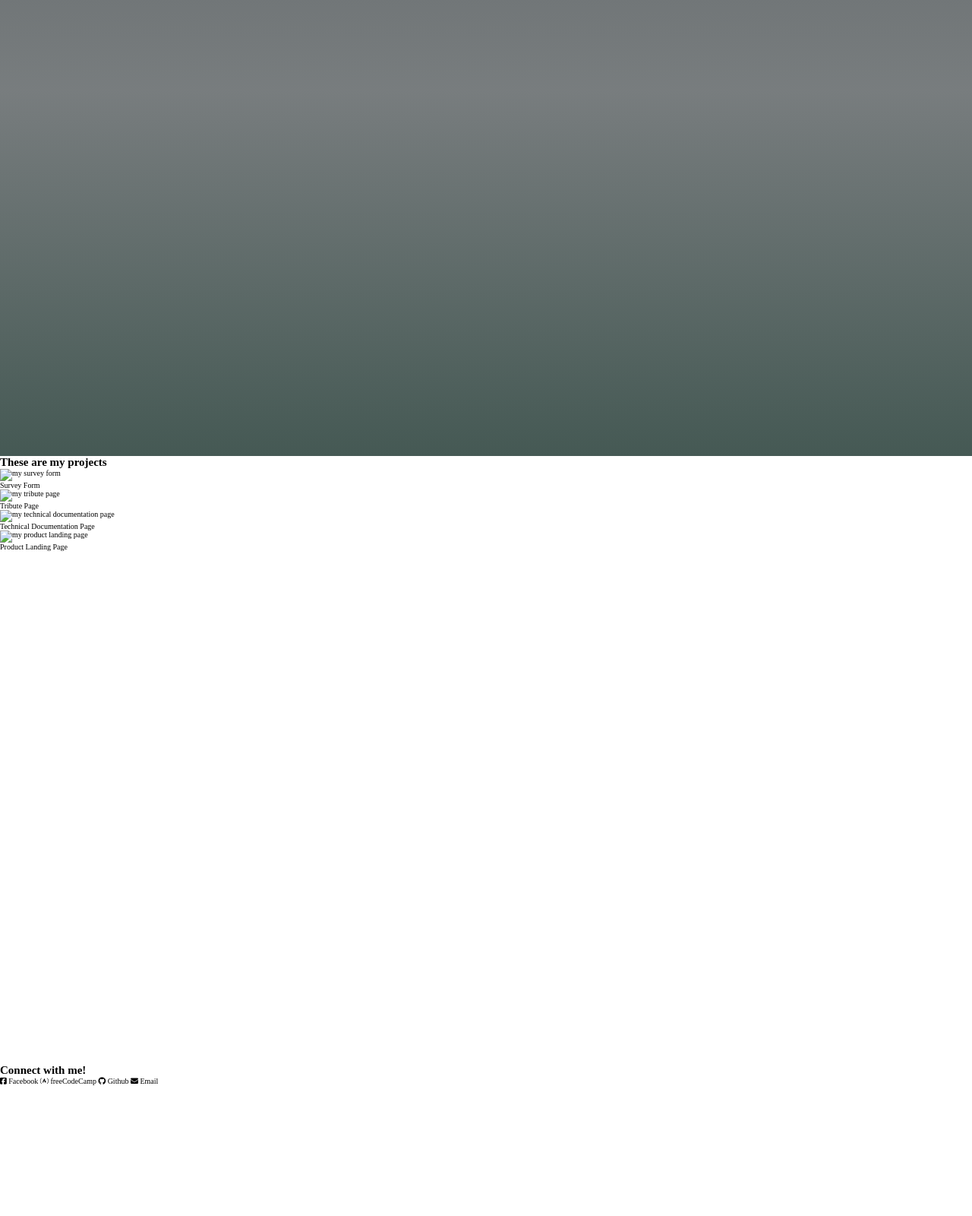
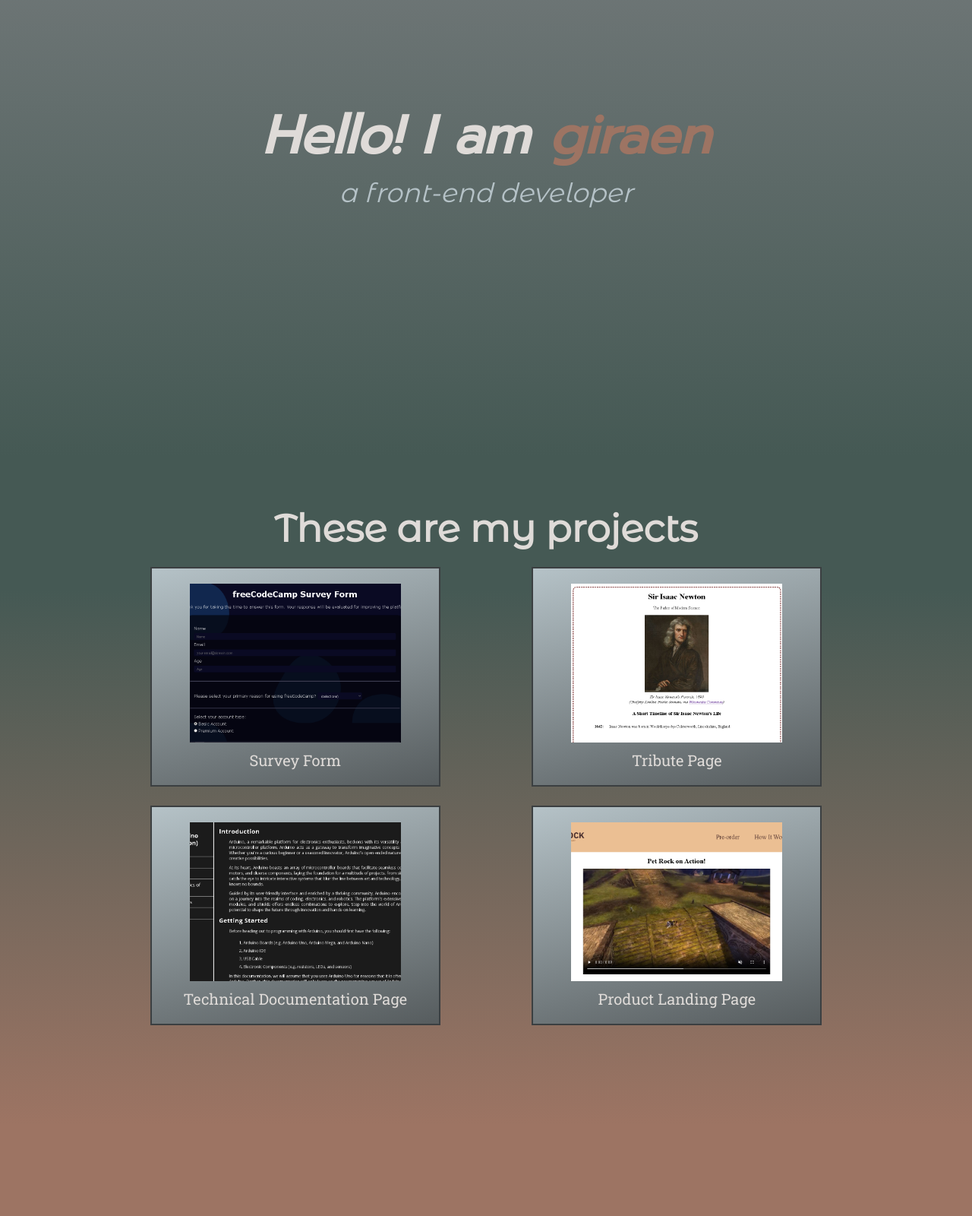
Before and after one commit to giraen/freecodecamp-solutions, a plain HTML site: page Responsive Web Design/personal-portfolio-webpage/personal-portfolio-webpage.html in a window 1280 px wide. Shown: the part 200-1800 px from the top of the page at 76% size. Drawn offline with Linux system fonts and the light colour scheme.

Commit message:
Finished Portfolio Page

```diff
--- a/Responsive Web Design/personal-portfolio-webpage/personal-portfolio-webpage.html
+++ b/Responsive Web Design/personal-portfolio-webpage/personal-portfolio-webpage.html
@@ -3,6 +3,12 @@
 <head>
     <meta charset="UTF-8">
     <meta name="viewport" content="width=device-width, initial-scale=1.0">
+
+    <!-- FONTS -->
+    <link rel="preconnect" href="https://fonts.googleapis.com">
+    <link rel="preconnect" href="https://fonts.gstatic.com" crossorigin>
+    <link href="https://fonts.googleapis.com/css2?family=Montserrat+Alternates&family=Prompt&family=Roboto+Slab&display=swap" rel="stylesheet">
+
     <link rel="stylesheet" href="styles.css">
 
     <title>Personal Portfolio Webpage</title>
@@ -27,23 +33,31 @@
         <div id="grid-container">
             <!-- PROJECTS HERE -->
             <div class="project-tile">
-                <img src="" alt="my survey form">
+                <a href="https://giraen.github.io/freecodecamp-solutions/Responsive%20Web%20Design/survey-form/survey-form.html" target="_blank">
+                    <img src="1.png" alt="my survey form" class = "project-img">
                     <p>Survey Form</p>
+                </a>
             </div>
 
             <div class="project-tile">
-                <img src="" alt="my tribute page">
+                <a href="https://giraen.github.io/freecodecamp-solutions/Responsive%20Web%20Design/tribute-page/tribute-page.html" target="_blank">
+                    <img src="2.png" alt="my tribute page" class = "project-img">
                     <p>Tribute Page</p>
+                </a>
             </div>
 
             <div class="project-tile">
-                <img src="" alt="my technical documentation page">
+                <a href="https://giraen.github.io/freecodecamp-solutions/Responsive%20Web%20Design/techdocs-page/techdocs-page.html" target="_blank">
+                    <img src="3.png" alt="my technical documentation page" class = "project-img">
                     <p>Technical Documentation Page</p>
+                </a>
             </div>
 
             <div class="project-tile">
-                <img src="" alt="my product landing page">
+                <a href="https://giraen.github.io/freecodecamp-solutions/Responsive%20Web%20Design/product-landing-page/product-landing-page.html" target="_blank">
+                    <img src="4.png" alt="my product landing page" class = "project-img">
                     <p>Product Landing Page</p>
+                </a>
             </div>
         </div>
     </section>
@@ -51,25 +65,27 @@
     <section id="contacts">
         <h2>Connect with me!</h2>
 
-        <a src = "#" class="social-acc" id = "facebook">
+        <div id="socials-container">
+            <a href = "#" class="social-acc" id = "facebook" target="_blank">
                 <i class="fa-brands fa-square-facebook"></i>
                 Facebook
             </a>
 
-        <a src = "#" class="social-acc" id = "freecodecamp">
+            <a href = "#" class="social-acc" id = "profile-link" target="_blank">
                 <i class="fa-brands fa-free-code-camp"></i>
                 freeCodeCamp
             </a>
 
-        <a src = "#" class="social-acc" id = "github">
+            <a href = "https://github.com/giraen" class="social-acc" id = "github" target="_blank">
                 <i class="fa-brands fa-github"></i>
                 Github
             </a>
 
-        <a src = "#" class="social-acc" id = "email">
+            <a href = "#" class="social-acc" id = "email" target="_blank">
                 <i class="fa-solid fa-envelope"></i>
                 Email
             </a>
+        </div>
     </section>
 
     <script src="https://kit.fontawesome.com/fc9e82c370.js" crossorigin="anonymous"></script>
--- a/Responsive Web Design/personal-portfolio-webpage/styles.css
+++ b/Responsive Web Design/personal-portfolio-webpage/styles.css
@@ -1,5 +1,3 @@
-@import url('https://fonts.googleapis.com/css2?family=Montserrat+Alternates&family=Prompt&family=Roboto+Slab&display=swap');
-
 :root {
     --storm: #565c5e;
     --forest-green: #455954;
@@ -20,9 +18,14 @@ html {
 
 nav {
     width: 100vw;
-    background-color: var(--storm);
+    background: linear-gradient(
+        171deg,
+        rgba(255,255,255,1) 0%,
+        var(--storm) 69%
+        );
     padding: 15px 50px;
     position: fixed;
+    box-shadow: 0 2px 0 rgba(0, 0, 0, 0.2);
 }
 
 #navlist {
@@ -43,14 +46,187 @@ nav {
 }
 
 section {
-    height: 100vh;
     width: 100%;
 }
 
 #welcome-section {
+    height: 100vh;
     background: linear-gradient(
         rgba(86, 92, 94, 0.9),
-        rgba(86, 92, 94, 0.8) 40%,
+        rgba(86, 92, 94, 0.9) 1.5%,
+        rgba(86, 92, 94, 0.8) 2%,
         var(--forest-green)
         );
+    display: flex;
+    justify-content: center;
+    align-items: center;
+    flex-direction: column;
 }
+
+#welcome-section h1 {
+    color: var(--linen);
+    font-size: 7rem;
+    font-family: 'Prompt', sans-serif;
+    font-style: oblique;
+}
+
+#welcome-section h1 span {
+    color: var(--leather);
+}
+
+#welcome-section p {
+    color: var(--blue);
+    font-family: 'Montserrat Alternates', sans-serif;
+    font-size: 3.5rem;
+    font-style: italic;
+}
+
+#projects {
+    display: flex;
+    flex-direction: column;
+    justify-content: flex-start;
+    align-items: center;
+    row-gap: 20px;
+    padding-top: 65px;
+    background: linear-gradient(
+        var(--forest-green),
+        var(--forest-green) 20%,
+        var(--leather)
+    );
+    height: 110vh;
+}
+
+#projects h2 {
+    color: var(--linen);
+    font-size: 5rem;
+    font-family: 'Montserrat Alternates', sans-serif;
+}
+
+#grid-container {
+    display: grid;
+    grid-template-columns: repeat(2, 1fr);
+    grid-template-rows: repeat(2, 1fr);
+    gap: 25px;
+    padding: 0 150px;
+
+}
+
+.project-tile {
+    background: linear-gradient(
+        166deg,
+        rgba(181,194,199,1) 0%,
+        rgba(86,92,94,1) 100%
+        );
+    border: 2px solid #3b3f41;
+    padding: 20px 15px;
+    width: 80%;
+    margin: 0 auto;
+}
+
+.project-img {
+    width: 80%;
+    object-fit: cover;
+    aspect-ratio: 4 / 3;
+}
+
+.project-tile p {
+    color: var(--linen);
+    font-family: 'Roboto Slab', serif;
+    font-size: 2rem;
+    text-align: center;
+    margin: 10px auto 0 auto;
+}
+
+.project-tile a {
+    text-decoration: none;
+    display: flex;
+    flex-direction: column;
+    justify-content: center;
+    align-items: center;
+}
+
+#contacts {
+    height: 100vh;
+    display: flex;
+    flex-direction: column;
+    justify-content: center;
+    align-items: center;
+    background: linear-gradient(
+        var(--leather),
+        var(--leather) 20%,
+        var(--forest-green)
+    );
+    row-gap: 25px;
+}
+
+#contacts h2 {
+    color: var(--linen);
+    font-size: 5rem;
+    font-family: 'Montserrat Alternates', sans-serif;
+}
+
+#socials-container {
+    display: flex;
+    column-gap: 20px;
+    row-gap: 0;
+}
+
+#socials-container a {
+    font-family: 'Roboto Slab', serif;
+    color: var(--linen);
+    font-size: 2rem;
+    text-decoration: none;
+}
+
+#socials-container a:hover {
+    color: #ccc;
+}
+
+@media only screen and (max-width: 768px) {
+    #projects {
+        height: 200vh;
+    }
+
+    #grid-container {
+        grid-template-columns: 1fr;
+        grid-template-rows: repeat(4, 1fr);
+    }
+}
+
+@media only screen and (max-width: 425px) {
+    #navlist {
+        justify-content: space-evenly;
+    }
+
+    #welcome-section h1 {
+        font-size: 4rem;
+    }
+
+    #welcome-section p {
+        font-size: 2rem;
+    }
+
+    #projects h2 {
+        font-size: 2.5rem;
+    }
+
+    .project-tile {
+        border: 2px solid #3b3f41;
+        padding: 20px 15px;
+        width: 80vw;
+    }
+
+    .project-img {
+        width: 100%;
+    }
+
+    #contacts h2 {
+        font-size: 2.5rem;
+    }
+
+    #socials-container{
+        column-gap: 0;
+        flex-flow: column;
+        row-gap: 20px;
+    }
+}
```
Also changed, not shown: Responsive Web Design/personal-portfolio-webpage/1.png (added), Responsive Web Design/personal-portfolio-webpage/2.png (added), Responsive Web Design/personal-portfolio-webpage/3.png (added), Responsive Web Design/personal-portfolio-webpage/4.png (added). Lines whose indentation alone changed are shown as unchanged.
